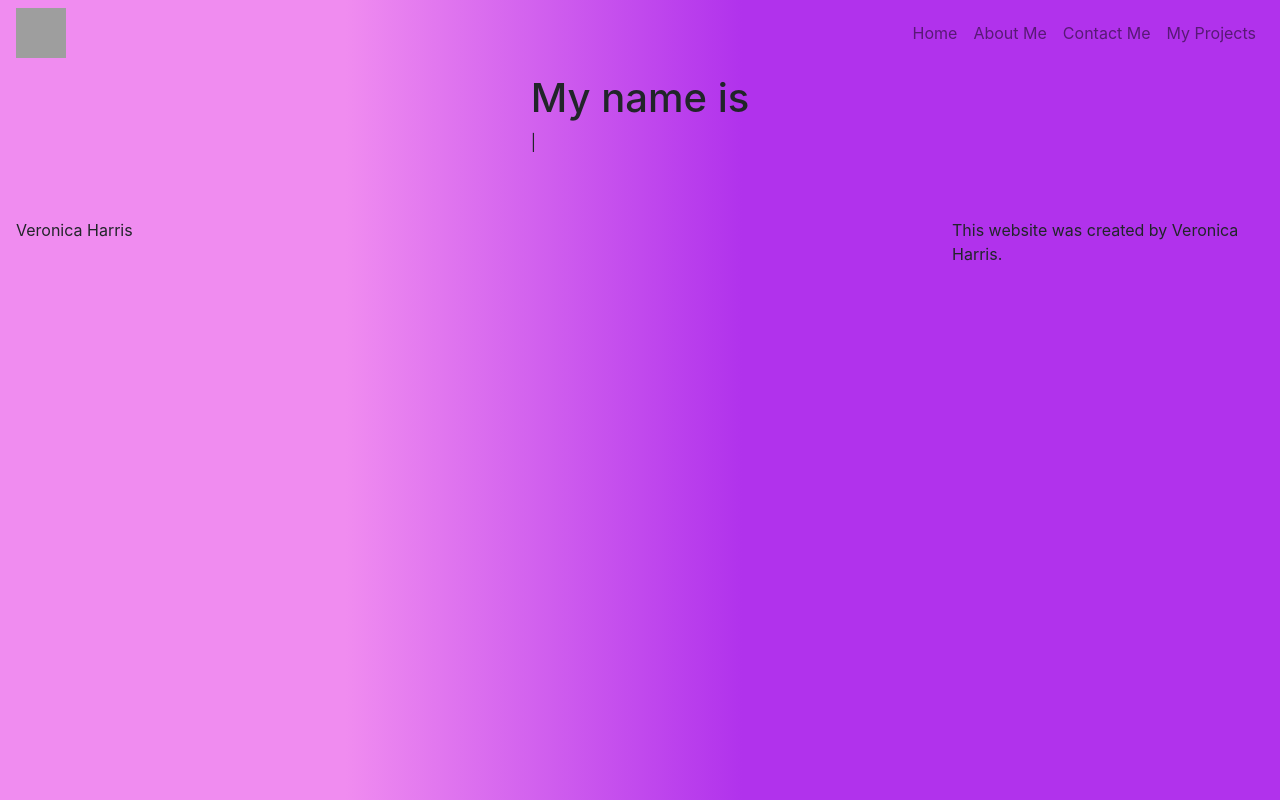
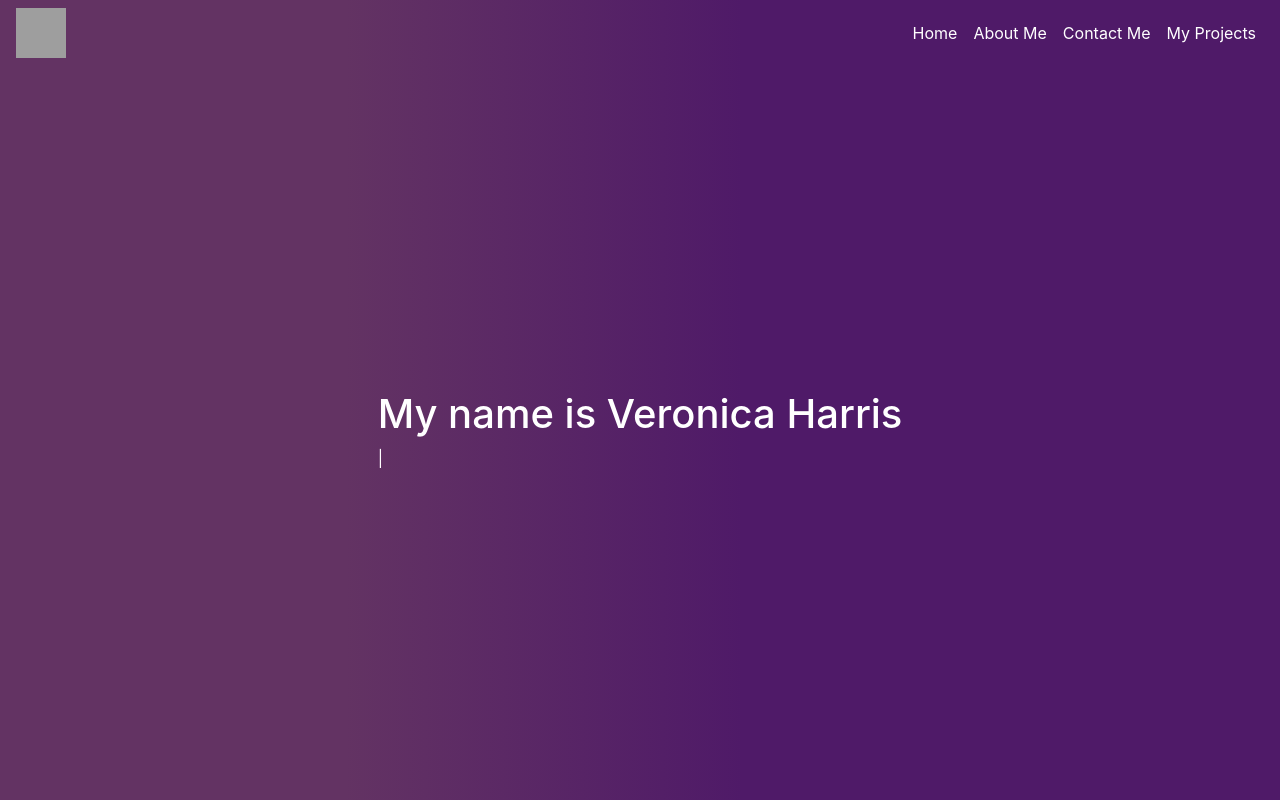
Before and after one commit to VHarris113/reactportfolio, a React (Create React App) app: page / in a window 1280 px wide. Built offline with nearby package versions, Linux system fonts and the light colour scheme; grey boxes are pictures that could not be loaded.

Commit message:
working on edits

```diff
--- a/src/App.css
+++ b/src/App.css
@@ -1,3 +1,7 @@
 body {
-  background: linear-gradient(to right, #f08cf0 27%, #b132ec 58%);
+  background: linear-gradient(to right, #633363 27%, #4f1a68 58%);
 }
+
+h1, h2 {
+  color: #f4f1f5
+}
--- a/src/App.js
+++ b/src/App.js
@@ -1,11 +1,11 @@
 import React from "react";
 import { HashRouter as Router, Route, Link } from "react-router-dom";
 import "./App.css";
-import Container from "react-bootstrap/Container"
+// import Container from "react-bootstrap/Container"
 import Navbar from "react-bootstrap/Navbar";
 import Nav from "react-bootstrap/Nav";
 import Logo from "./components/Logo";
-import Footer from "./components/Footer";
+// import Footer from "./components/Footer";
 import HomePage from "./pages/HomePage";
 import AboutPage from "./pages/AboutPage";
 import ContactPage from "./pages/ContactPage";
@@ -42,17 +42,17 @@ class App extends React.Component {
   render() {
     return (
       <Router basename={process.env.PUBLIC_URL}>
-        <Container className="p-0" fluid={true}>
+        {/* <Container className="p-0" fluid={true}> */}
 
-          <Navbar style={{font: "red"}} bg="transparent" expand="lg">
+          <Navbar bg="transparent" expand="lg">
             <Logo />
             <Navbar.Toggle aria-controls="navbar-toggle"/>
             <Navbar.Collapse id="navbar-toggle">
               <Nav className="ml-auto">
-                <Link className="nav-link" to="/">Home</Link>
-                <Link className="nav-link" to="/about">About Me</Link>
-                <Link className="nav-link" to="/contact">Contact Me</Link>
-                <Link className="nav-link" to="/myprojects">My Projects</Link>
+                <Link style={{color: "white", hover: "black"}} className="nav-link" to="/">Home</Link>
+                <Link style={{color: "white"}} className="nav-link" to="/about">About Me</Link>
+                <Link style={{color: "white"}} className="nav-link" to="/contact">Contact Me</Link>
+                <Link style={{color: "white"}} className="nav-link" to="/myprojects">My Projects</Link>
               </Nav>
             </Navbar.Collapse>
           </Navbar>
@@ -63,8 +63,8 @@ class App extends React.Component {
           <Route path="/contact" render={() => <ContactPage title={this.state.contact.title} />} />
 
 
-        </Container>
-        <Footer />
+        {/* </Container> */}
+        {/* <Footer /> */}
       </Router>
     )
   }
--- a/src/components/Carousel.js
+++ b/src/components/Carousel.js
@@ -10,7 +10,7 @@ import howtoreadme from "../assets/gif/howtoreadme.gif";
 import notetaker from "../assets/gif/notetaker.gif";
 import Container from "react-bootstrap/Container";
 import Row from "react-bootstrap/Row";
-
+import "./style.css";
 
 class Carousel extends React.Component {
     constructor(props){
@@ -76,11 +76,11 @@ class Carousel extends React.Component {
     handleCardClick = (id, card) => {
         let items = [...this.state.items];
 
-        items[id].selected = items[id].selected ? false : true;
+        items[id].selected = items[id].selected ? true : true;
 
         items.forEach(item => {
             if(item.id !== id) {
-                item.selected = false;
+                item.selected = true;
             }
         });
 
@@ -98,6 +98,10 @@ class Carousel extends React.Component {
     render() {
         return (
             <Container fluid={true}>
+                <div>
+                    <h1>My Projects</h1>
+                    <p>Please select one to find out more information. See my contact page as well to be linked to my GitHub for more projects I have completed.</p>
+                </div>
                 <Row className="justify-content-around">
                     {this.makeItems(this.state.items)}
                 </Row>
--- a/src/components/Footer.js
+++ b/src/components/Footer.js
@@ -2,6 +2,7 @@ import React from "react";
 import Container from "react-bootstrap/Container";
 import Row from "react-bootstrap/Row";
 import Col from "react-bootstrap/Col";
+import "./style.css";
 
 function Footer() {
     return (
--- a/src/components/Hero.js
+++ b/src/components/Hero.js
@@ -1,23 +1,23 @@
-import React from "react";
-import Jumbotron from "react-bootstrap/Jumbotron";
-import Container from "react-bootstrap/Container";
-import Row from "react-bootstrap/Row";
-import Col from "react-bootstrap/Col";
+// import React from "react";
+// import Jumbotron from "react-bootstrap/Jumbotron";
+// import Container from "react-bootstrap/Container";
+// import Row from "react-bootstrap/Row";
+// import Col from "react-bootstrap/Col";
 
-function Hero (props) {
-    return (
-        <Jumbotron className="bg-transparent jumbotron-fluid p-0">
-            <Container fluid={true}>
-                <Row className="justify-content-center py-5">
-                    <Col md={8} sm={12}>
-                        { props.title && <h1 className="display-1 font-weight-bolder">{props.title}</h1> }
-                        { props.subTitle && <h1 className="display-4 font-weight-light">{props.subTitle}</h1> }
-                        { props.text && <h1 className="lead font-weight-light">{props.text}</h1> }
-                    </Col>
-                </Row>
-            </Container>
-        </Jumbotron>
-    );
-}
+// function Hero (props) {
+//     return (
+//         <Jumbotron className="bg-transparent jumbotron-fluid p-0">
+//             <Container fluid={true}>
+//                 <Row className="justify-content-center py-5">
+//                     <Col md={8} sm={12}>
+//                         { props.title && <h1 className="display-1 font-weight-bolder">{props.title}</h1> }
+//                         { props.subTitle && <h1 className="display-4 font-weight-light">{props.subTitle}</h1> }
+//                         { props.text && <h1 className="lead font-weight-light">{props.text}</h1> }
+//                     </Col>
+//                 </Row>
+//             </Container>
+//         </Jumbotron>
+//     );
+// }
 
-export default Hero;
+// export default Hero;
--- /dev/null
+++ b/src/components/style.css
@@ -0,0 +1,3 @@
+* {
+    color: #FFFFFF;
+}
--- a/src/pages/AboutPage.js
+++ b/src/pages/AboutPage.js
@@ -1,5 +1,5 @@
 import React from "react";
-import Hero from "../components/Hero";
+// import Hero from "../components/Hero";
 import Content from "../components/Content";
 // import Links from "../components/Links";
 import { BrowserRouter as Link } from "react-router-dom";
@@ -8,8 +8,9 @@ import { BrowserRouter as Link } from "react-router-dom";
 function AboutPage(props) {
     return (
         <div>
-            <Hero title={props.title} />
+            {/* <Hero title={props.title} /> */}
             <Content>
+                <h1>About Me</h1>
             <p>Hi! My name is Veronica and I'm a developer. I specialize in a lot of unique skills that would be suitable for what you're looking for. I live in the Northern Atlanta area and am ready to be the newest member of your team. Above are the links where you can contact me and even witness some of my work and specialties below.</p>
 
             <p>My different skills cultivated throughout my three month journey into web development and the software field in general. I learned a lot of interesting things in the time at boot camp. I am ready to also expand my knowledge. Lorem, ipsum dolor sit amet consectetur adipisicing elit. Voluptates alias nihil, accusantium cumque maxime est numquam iste repellat? Sit, similique.</p>
--- a/src/pages/ContactPage.js
+++ b/src/pages/ContactPage.js
@@ -2,7 +2,7 @@ import React from "react";
 import Form from "react-bootstrap/Form";
 import Button from "react-bootstrap/Button";
 
-import Hero from "../components/Hero";
+// import Hero from "../components/Hero";
 import Content from "../components/Content";
 // import Axios from "axios";
 
@@ -43,7 +43,7 @@ class ContactPage extends React.Component {
     render() {
         return (
             <div>
-                <Hero title={this.props.title} />
+                {/* <Hero title={this.props.title} /> */}
 
                 <Content>
                     <Form onSubmit={this.handleSubmit}>
--- a/src/pages/HomePage.js
+++ b/src/pages/HomePage.js
@@ -12,17 +12,16 @@ function HomePage() {
                     <h1>Hello!</h1>
                     <Typist.Backspace count={6} delay={1000} />
                     <h1>My name is Veronica Harris</h1>
-                    <Typist.Backspace count={26} delay={1000} />
-                    <h2>I'm a Back End Developer
-                    <Typist.Backspace count={18} delay={2000} />
+                    <Typist.Backspace count={26} delay={2000} />
+                    <h1>I'm a Back End Developer
+                    <Typist.Backspace count={18} delay={1000} />
                     Front End Developer
-                    <Typist.Backspace count={19} delay={2000} />
+                    <Typist.Backspace count={19} delay={500} />
                     Data Analyst
-                    <Typist.Backspace count={12} delay={2000} />
+                    <Typist.Backspace count={12} delay={250} />
                     Database Specialist
-                    <Typist.Backspace count={19} delay={2000} />
-                    Full-Stack Web Developer</h2>
-            </Typist>
+                    <Typist.Backspace count={19} delay={100} />
+                    <span className="glow">Full-Stack Web Developer</span></h1></Typist>
 
         {/* <Hero title={props.title} subTitle={props.subTitle} text={props.text}/> */}
         </div>
--- a/src/pages/home.css
+++ b/src/pages/home.css
@@ -1,13 +1,16 @@
 h1 {
     font-size: 5rem;
+    color: #FFFFFF
 }
 
-h2 {
-    font-size: 3rem;
+.glow {
+    color: #18051a;
+    text-shadow: 3px 3px 6px #FFFFFF;
 }
 
 .homediv {
     display: flex;
+    min-height: 90vh;
     justify-content: center;
     align-items: center;
 }
```
